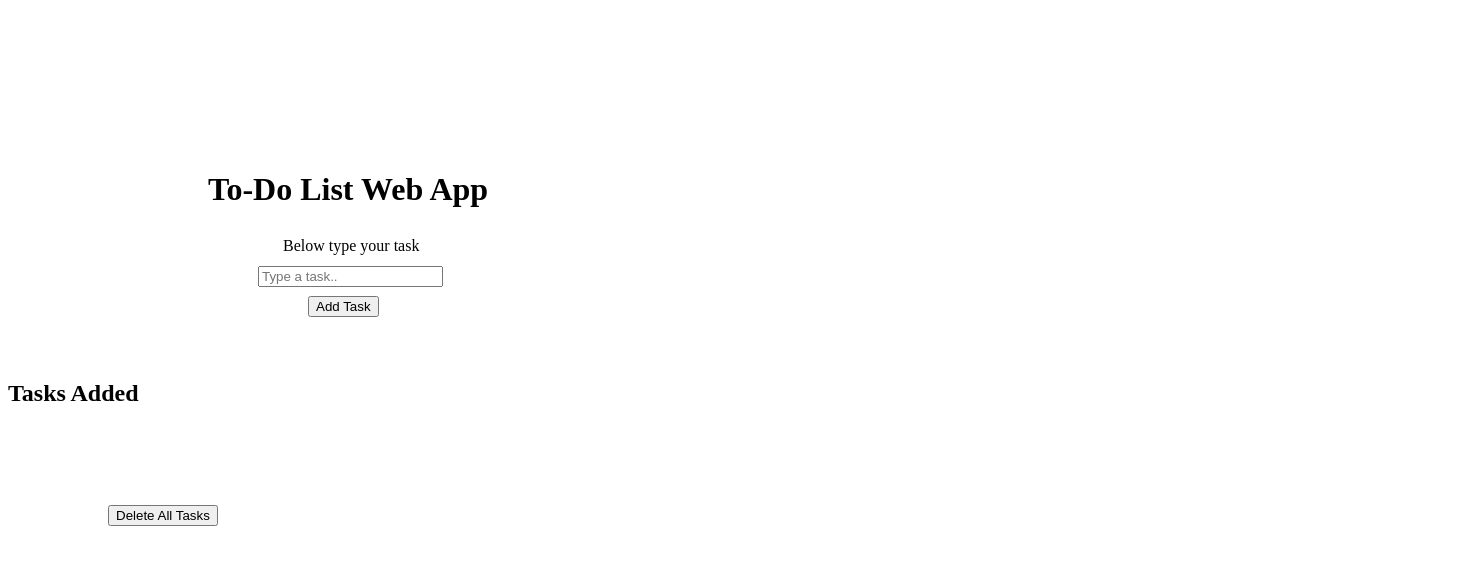
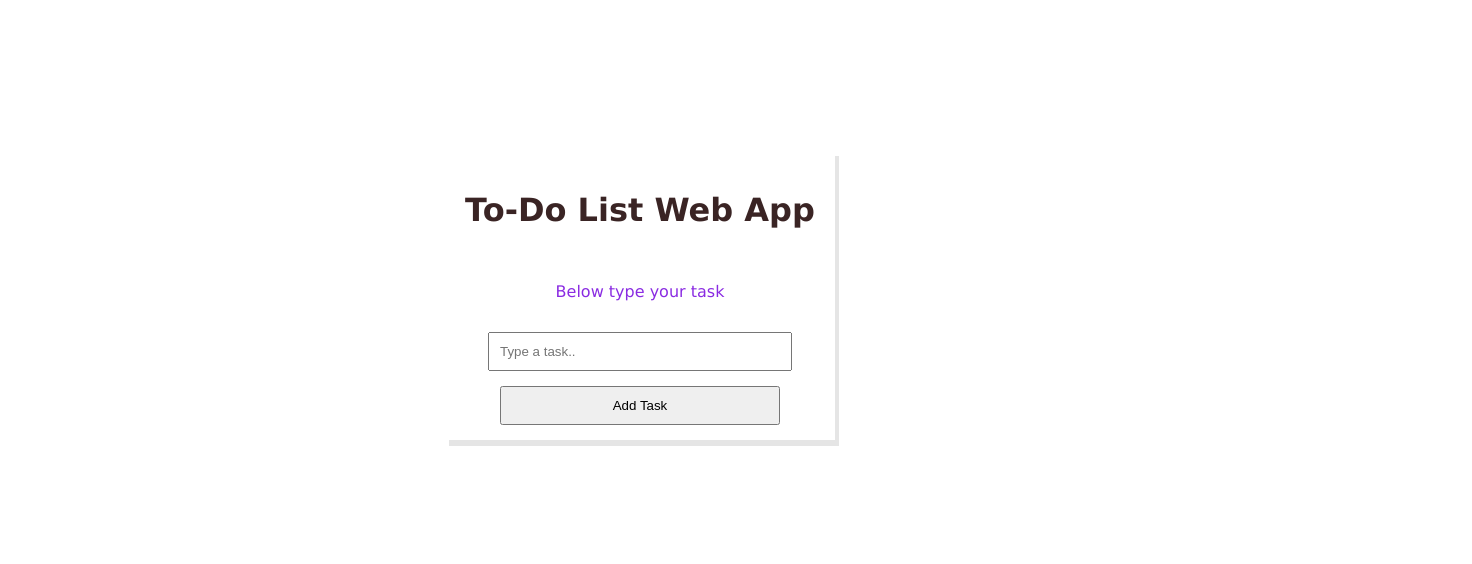
Before and after one commit to FranciscoGtz1996/To-Do-List, a plain HTML site: page index.html in a window 1280 px wide. Shown: the whole page, 1472 px wide, since content can reach past the window. Drawn offline with Linux system fonts and the light colour scheme.

Commit message:
modified styles.css

```diff
--- a/app.js
+++ b/app.js
@@ -11,16 +11,15 @@ btnAddTask.addEventListener("click", () => {
     li.textContent = taskText;
     taskList.appendChild(li);
     inputTask.value = ""; // limpiar input
+    document.getElementById("tasksAdded").style.visibility = 'visible';
   }
 });
 
 btnDeleteTask.addEventListener("click", () => {
    if(taskList){
     taskList.remove();
+    document.getElementById("tasksAdded").style.visibility = 'hidden';
    } else {
     console.log('Element not found.');
    }
-
-
-
 });
--- a/index.html
+++ b/index.html
@@ -14,7 +14,7 @@
         <button id="bttnAddTask">Add Task</button>
     </div>
 
-    <div class="tasksAdded">
+    <div id="tasksAdded">
        <h2>Tasks Added</h2>
       <ul id="taskList"></ul>
       <button id="bttnDeleteTask">Delete All Tasks</button>
--- a/styles.css
+++ b/styles.css
@@ -1,37 +1,41 @@
 .mainBox {
-  position: relative;
-  top: 150px;
-  left: 200px;
-  border-style: solid black ;
-  border-color: black;
-
+    width: 350px;
+    height: 250px;
+    box-shadow: 4px 6px rgba(0,0,0,0.1);
+    margin: 150px auto;   /* centra el div horizontalmente con auto */
+   padding: 20px;
+  display: flex;
+  flex-direction: column;   /* hijos en columna */
+  align-items: center;      /* centrados */
+  gap: 15px;                /* espacio entre elementos */
+}
+#title {
+    text-align: center;
+    color: rgb(58, 36, 36);
+    font-family: Verdana, Geneva, Tahoma, sans-serif;
 }
 
-#bttnAddTask {
-    position: absolute;
-    top: 125px;
-    left: 100px;
-}
-
-#taskInput {
-    position: absolute;
-    top: 95px;
-    left: 50px;
+#taskInput, #bttnAddTask {
+  width: 80%;         /* más elegantes que con coordenadas */
+  padding: 10px;
 }
 
 .paragraph {
-    position: absolute;
-    top: 50px;
-    left: 75px;
+    text-align: center;
+    color: blueviolet;
+    font-family: 'Lucida Sans', 'Lucida Sans Regular', 'Lucida Grande', 'Lucida Sans Unicode', Geneva, Verdana, sans-serif;
 }
 
-.tasksAdded {
-    position: relative;
-    top: 300px;
+#tasksAdded {
+        margin: 150px auto;   /* centra el div horizontalmente con auto */
+  width: 400px;
+  margin: 30px auto;
+  box-shadow: 4px 6px rgba(0.2, 46, 24, 0.2);
+  padding: 20px;
+  visibility: hidden;
 }
 
 #bttnDeleteTask {
-    position: absolute;
-    top: 125px;
-    left: 100px;
+  margin-top: 20px;
+  display: block;
 }
```
